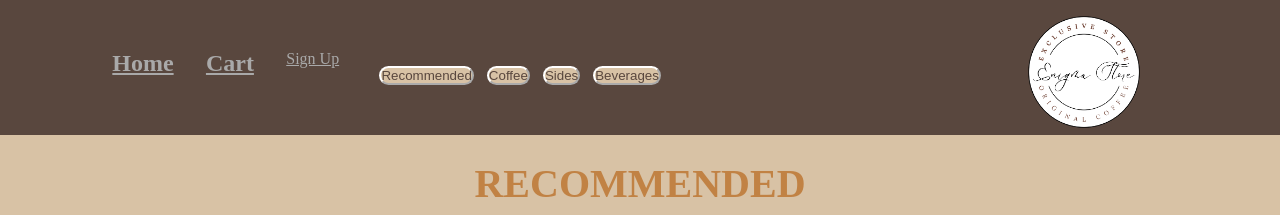
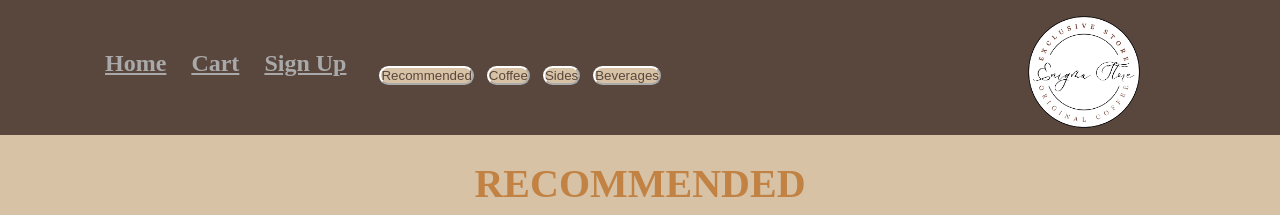
Before and after one commit to enigmastore/Enigma-Store, a plain HTML site: page menu/menu.html in a window 1280 px wide. Shown: the top 215 px of the page. Drawn offline with Linux system fonts and the light colour scheme; a web font is replaced by a local one.

Commit message:
Update menu.html

```diff
--- a/menu/menu.html
+++ b/menu/menu.html
@@ -18,7 +18,7 @@
             <!--<section class="left">-->
              <a class="link" href="/index.html"><h2>Home</h2></a>
              <a class="link" href="/cart/cart.html"><h2>Cart</h2></a>
-             <a class="link" href="/signup/signup.html">Sign Up</a>
+             <a class="link" href="/signup/signup.html"><h2>Sign Up</h2></a>
             <!--</section>-->
                 <div class="nav">
                     <button class="hbtn">Recommended</button>
```
